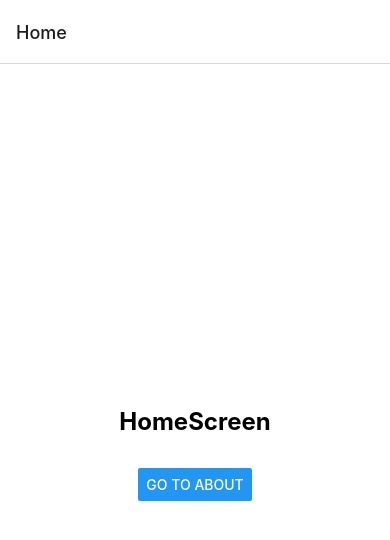
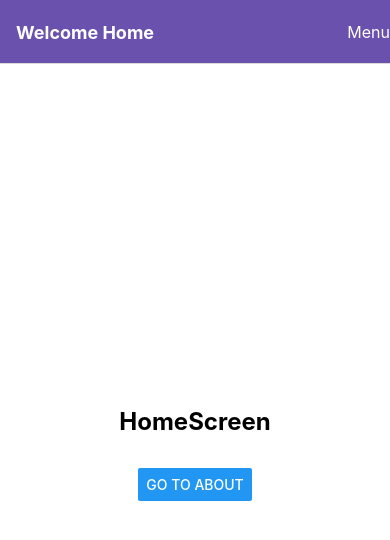
Before and after one commit to martinromario55/RNNavigation, a React Native app: screen / in a window 390 px wide. Shown: the top 540 px of the page. Built offline with nearby package versions, Linux system fonts and the light colour scheme.

Commit message:
Stack Navigation Options

```diff
--- a/App.js
+++ b/App.js
@@ -2,14 +2,35 @@ import { NavigationContainer } from '@react-navigation/native'
 import { createNativeStackNavigator } from '@react-navigation/native-stack'
 import HomeScreen from './screens/HomeScreen'
 import AboutScreen from './screens/AboutScreen'
+import { Pressable, Text } from 'react-native'
 
 const Stack = createNativeStackNavigator()
 
 export default function App() {
   return (
     <NavigationContainer>
-      <Stack.Navigator>
-        <Stack.Screen name="Home" component={HomeScreen} />
+      <Stack.Navigator
+        screenOptions={{
+          headerStyle: { backgroundColor: '#6a51ae' },
+          headerTintColor: '#fff',
+          headerTitleStyle: { fontWeight: 'bold' },
+          headerRight: () => (
+            <Pressable onPress={() => alert('Menu button pressed')}>
+              <Text style={{ color: 'white', fontSize: 16 }}>Menu</Text>
+            </Pressable>
+          ),
+          contentStyle: {
+            backgroundColor: '#e8e4f3',
+          },
+        }}
+      >
+        <Stack.Screen
+          name="Home"
+          component={HomeScreen}
+          options={{
+            title: 'Welcome Home',
+          }}
+        />
         <Stack.Screen
           name="About"
           component={AboutScreen}
```
